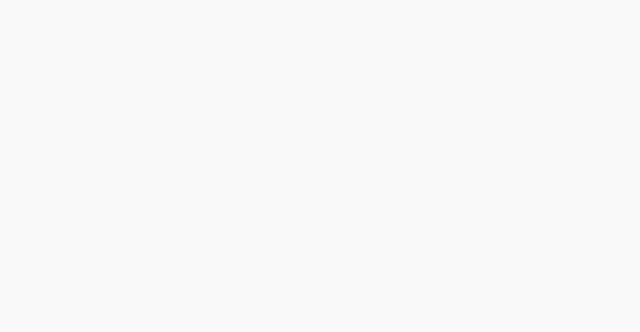
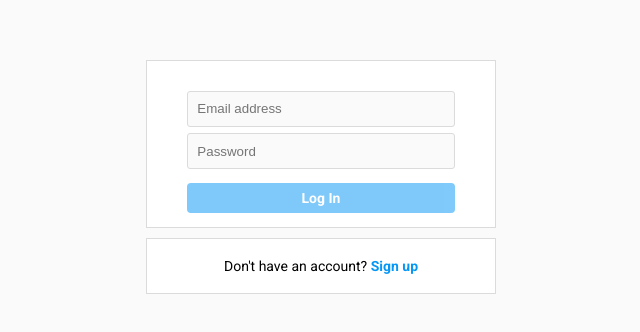
Before and after one commit to eprikhodko/firebase-app, a React (Create React App) app: page /login in a window 1280 px wide. Shown: the part 140-472 px from the top of the page, without its empty margins (319-959 px from the left). Built offline with nearby package versions, Linux system fonts and the light colour scheme.

Commit message:
Create login page

```diff
--- a/src/App.js
+++ b/src/App.js
@@ -3,6 +3,7 @@ import * as ROUTES from "./constants/routes"
 import "./styles/App.css"
 
 import Home from "./pages/home"
+import Login from "./pages/login"
 import Signup from "./pages/signup"
 import BasicFileUpload from "./pages/basic-file-upload"
 
@@ -12,8 +13,9 @@ const App = () => {
     <Router>
       <Switch>
         <Route path={ROUTES.HOME} component ={Home} exact />
+        <Route path={ROUTES.LOGIN} component={Login} />
         <Route path={ROUTES.SIGNUP} component={Signup} />
-        <Route path={ROUTES.BASICFILEUPLOAD} component={BasicFileUpload} />
+        <Route path={ROUTES.BASIC_FILE_UPLOAD} component={BasicFileUpload} />
       </Switch>
     </Router>
   )
--- a/src/constants/routes.js
+++ b/src/constants/routes.js
@@ -1,3 +1,4 @@
 export const HOME = "/"
+export const LOGIN = "/login"
 export const SIGNUP = "/signup"
-export const BASICFILEUPLOAD = "/basic-file-upload"
+export const BASIC_FILE_UPLOAD = "/basic-file-upload"
--- a/src/pages/home.js
+++ b/src/pages/home.js
@@ -8,7 +8,7 @@ const Home = () => {
             <Link to={ROUTES.SIGNUP} aria-label="Sign-up">
                 <p>Sign-up page</p>
             </Link>
-            <Link to={ROUTES.BASICFILEUPLOAD} aria-label="Home">
+            <Link to={ROUTES.BASIC_FILE_UPLOAD} aria-label="Home">
                 <p>Basic file upload example</p>
             </Link>
         </div>
--- /dev/null
+++ b/src/pages/login.js
@@ -0,0 +1,86 @@
+import React, {useEffect, useState, useContext} from "react"
+// import FirebaseContext from "../context/firebase"
+import {firebase} from "../lib/firebase"
+import {Link, useHistory} from "react-router-dom"
+import * as ROUTES from "../constants/routes"
+import "../styles/login.css"
+
+const Login = () => {
+
+    // set page title
+    useEffect(() => {
+        document.title = "Login"
+    },[])
+
+    const history = useHistory()
+    // extract firebase with destructuring from Context object
+    // const {firebase} = useContext(FirebaseContext)
+
+    const [email, setEmail] = useState("")
+    const [password, setPassword] = useState("")
+
+    const [error, setError] = useState("")
+    const isInvalid = password === "" || password.length < 6 || email === ""
+
+    const handleLogin = async (event) => {
+        event.preventDefault()
+
+        try {
+            await firebase.auth().signInWithEmailAndPassword(email, password)
+            // redirect user to the Dasboard in case of successful login
+            // history.push(ROUTES.DASHBOARD)
+        } catch (error){
+            setEmail("")
+            setPassword("")
+            setError(error.message)
+        }
+    }
+
+    return (
+        <div className="container">
+            <div className="container-login">
+                {error && <p className="paragraph-error">
+                    {error}
+                    <br/>
+                    <br/>
+                    Please try again.
+                </p>}
+                <form method="POST" className="container-form" onSubmit={handleLogin}>
+                    <input
+                        aria-label="Enter your email address"
+                        className="input-login"
+                        type="text"
+                        placeholder="Email address"
+                        value={email}
+                        onChange={(event) => setEmail(event.target.value)}
+                    />
+                    <input
+                        aria-label="Enter your password"
+                        className="input-login"
+                        type="password"
+                        placeholder="Password"
+                        value={password}
+                        onChange={(event) => setPassword(event.target.value)}
+                    />
+                    <button
+                        type="submit"
+                        className={`button-login font-bold ${isInvalid && "button-disabled"}`}
+                        disabled={isInvalid}
+                    >
+                        Log In
+                    </button>
+                </form>
+            </div>
+            <div className="container-login container-signup">
+                <p>
+                    Don't have an account?{" "}
+                    <Link to={ROUTES.SIGNUP} className="font-bold link link-signup">
+                        Sign up
+                    </Link>
+                </p>
+            </div>
+        </div>
+    )
+}
+
+export default Login
--- a/src/pages/signup.js
+++ b/src/pages/signup.js
@@ -115,9 +115,9 @@ const SignUp = () => {
             <div className="container-login container-signup">
                 <p>
                     Have an account?{" "}
-                    {/* <Link to={ROUTES.LOGIN} className="font-bold link link-signup"> */}
+                    <Link to={ROUTES.LOGIN} className="font-bold link link-signup">
                         Log in
-                    {/* </Link> */}
+                    </Link>
                 </p>
             </div>
         </div>
--- /dev/null
+++ b/src/styles/login.css
@@ -0,0 +1,100 @@
+/* =====================
+        Typography
+   ===================== */
+
+p {
+    font-size: 1.4rem;
+}
+
+.paragraph-error {
+    width: 90%;
+    text-align: center;
+    color: red;
+    margin-bottom: 0;
+}
+
+.font-bold {
+    font-weight: 600;
+}
+
+/* =====================
+        General Layout
+   ===================== */
+
+.container {
+    margin-top: 20em;
+}
+
+.container-login {
+    max-width: 350px;
+    margin: 0 auto;
+    margin-top: 1em;
+    border: 1px solid rgb(219,219,219);
+    background-color: #fff;
+
+    display: flex;
+    flex-direction: column;
+    align-items: center;
+}
+
+.container-form {
+    width: 100%;
+    margin-top: 3em;
+    padding: 0 4em;
+
+    display: flex;
+    flex-direction: column;
+    align-items: center;
+}
+
+.container-signup {
+    padding: .5em 0;
+}
+
+.logo {
+    max-width: 100%;
+    margin-top: 3em;
+}
+
+.input-login {
+    width: 100%;
+    margin-bottom: .5em;
+    background-color: #fafafa;
+    padding: .7em;
+
+    border: 1px solid rgb(219,219,219);
+    border-radius: 3px;
+}
+
+button {
+    font-family: 'Roboto', sans-serif;
+    font-weight: 600;
+    font-size: 1.4rem;
+    cursor: pointer;
+}
+
+.button-login {
+    width: 100%;
+    padding: .5em;
+    margin-top: .5em;
+    margin-bottom: 1em;
+    color: #fff;
+    background-color: #b2dffc;
+    background-color: #0095f6;
+    border: none;
+    border-radius: 4px;
+}
+
+.button-disabled {
+    opacity: 50%;
+    cursor: not-allowed;
+}
+
+.link:hover {
+    color: #000;
+}
+
+.link-signup {
+    text-decoration: none;
+    color: #0597f6;
+}
```
